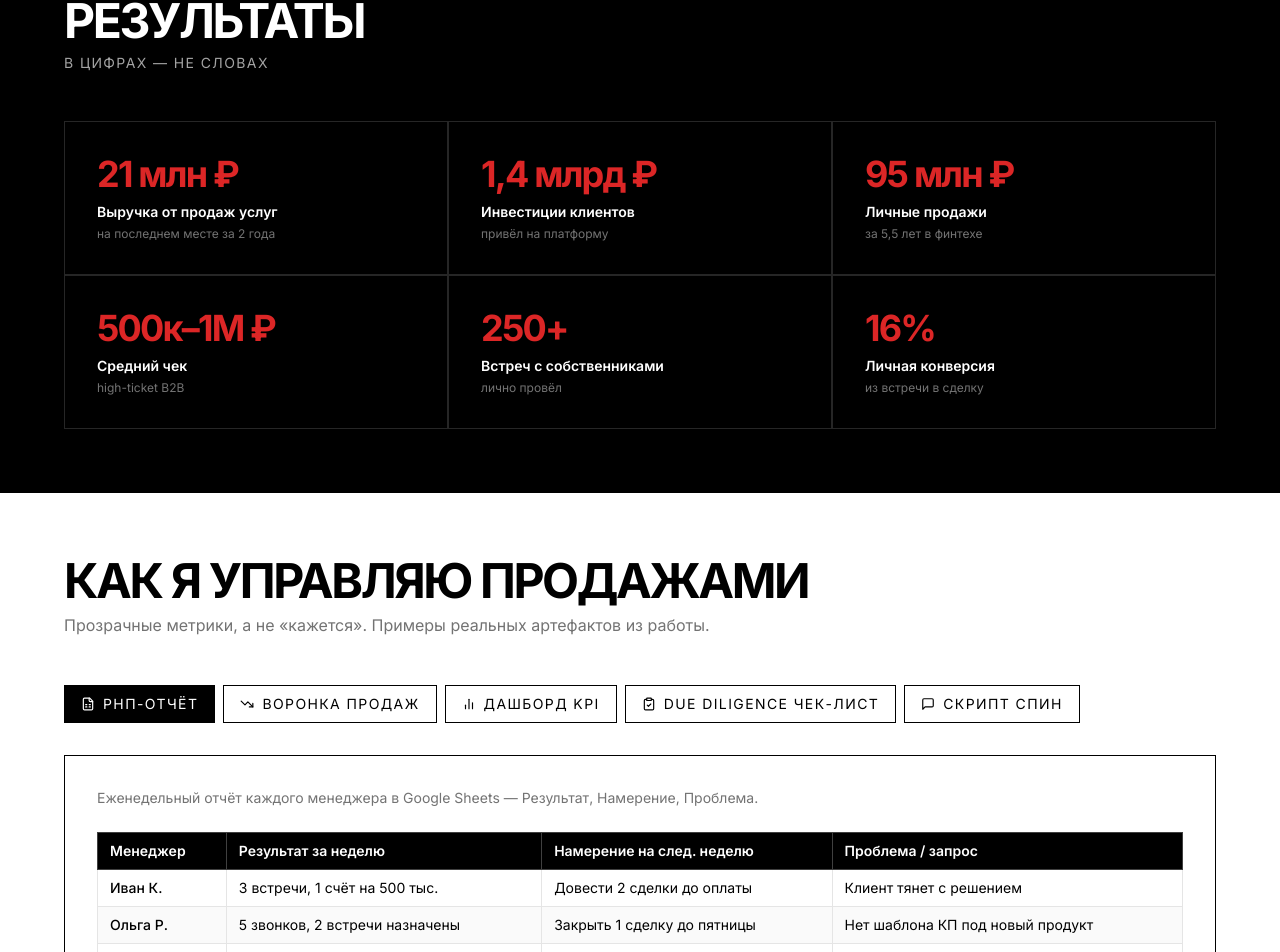
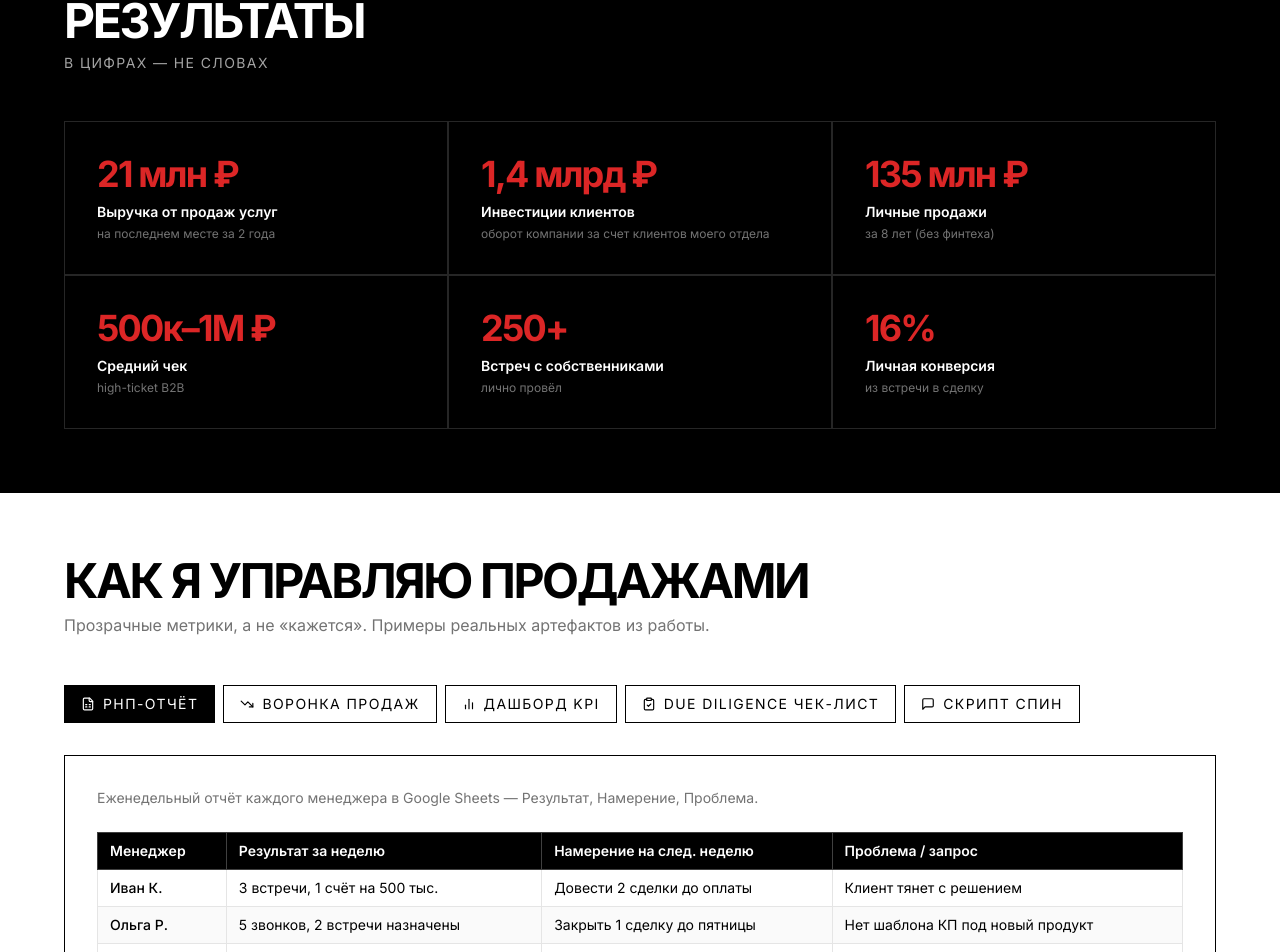
Before and after one commit to pr-poehali-dev/quantum-communication-systems-1, a React (Vite) app: page / in a window 1280 px wide. Shown: the part 864-1816 px from the top of the page. Built offline with nearby package versions, Linux system fonts and the light colour scheme.

Commit message:
"Обновлен оборот и метрики слайда 2"

```diff
--- a/src/pages/Index.tsx
+++ b/src/pages/Index.tsx
@@ -330,8 +330,8 @@ export default function Index() {
           <div className="grid grid-cols-2 md:grid-cols-3 gap-0">
             {[
               { value: "21 млн ₽", label: "Выручка от продаж услуг", sub: "на последнем месте за 2 года" },
-              { value: "1,4 млрд ₽", label: "Инвестиции клиентов", sub: "привёл на платформу" },
-              { value: "95 млн ₽", label: "Личные продажи", sub: "за 5,5 лет в финтехе" },
+              { value: "1,4 млрд ₽", label: "Инвестиции клиентов", sub: "оборот компании за счет клиентов моего отдела" },
+              { value: "135 млн ₽", label: "Личные продажи", sub: "за 8 лет (без финтеха)" },
               { value: "500к–1М ₽", label: "Средний чек", sub: "high-ticket B2B" },
               { value: "250+", label: "Встреч с собственниками", sub: "лично провёл" },
               { value: "16%", label: "Личная конверсия", sub: "из встречи в сделку" },
```
